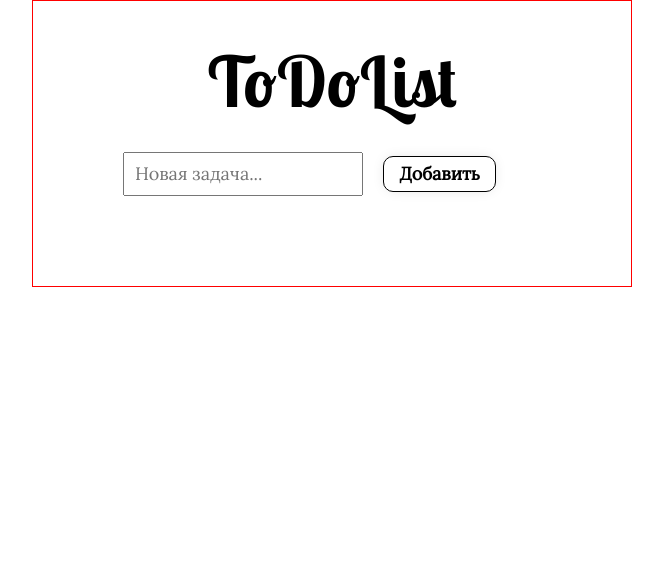
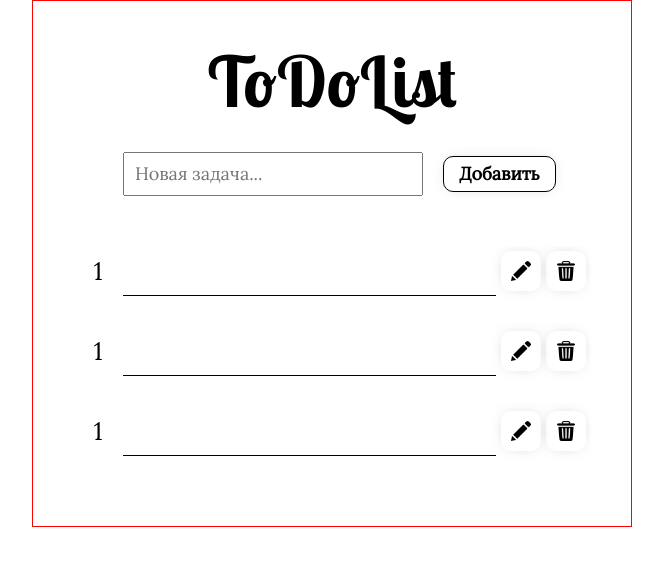
Before and after one commit to AlexandrV9/ToDoList-JS, a plain HTML site: page index.html in a window 1280 px wide. Shown: the whole page, without its empty margins (308-971 px from the left). Drawn offline with Linux system fonts and the light colour scheme.

Commit message:
added full application markup

```diff
--- a/index.html
+++ b/index.html
@@ -22,7 +22,97 @@
         Добавить
       </button>
     </form>
+
+    <form class="to-do-list__form-task-list">
+      <ul class="to-do-list__task-list">
+
+
+        <li class="to-do-list__task-item">
+          <span class="to-do-list__task-item-number">1</span>
+          <input
+            type="text"
+            class="to-do-list__input to-do-list__input_task-item"
+          >
+          <button
+            class="to-do-list__task-item-button
+            to-do-list__task-item-button_type_edit"
+          >
+            <img
+              class="to-do-list__icon to-do-list__icon_type_edit"
+              src="./icons/icon-edit.png"
+            />
+          </button>
+          <button
+            class="to-do-list__task-item-button
+            to-do-list__task-item-button_type_delete"
+          >
+            <img
+              class="to-do-list__icon to-do-list__icon_type_delete"
+              src="./icons/icon-delete.png"
+            />
+          </button>
+        </li>
+
+        <li class="to-do-list__task-item">
+          <span class="to-do-list__task-item-number">1</span>
+          <input
+            type="text"
+            class="to-do-list__input to-do-list__input_task-item"
+          >
+          <button
+            class="to-do-list__task-item-button
+            to-do-list__task-item-button_type_edit"
+          >
+            <img
+              class="to-do-list__icon to-do-list__icon_type_edit"
+              src="./icons/icon-edit.png"
+            />
+          </button>
+          <button
+            class="to-do-list__task-item-button
+            to-do-list__task-item-button_type_delete"
+          >
+            <img
+              class="to-do-list__icon to-do-list__icon_type_delete"
+              src="./icons/icon-delete.png"
+            />
+          </button>
+        </li>
+
+        <li class="to-do-list__task-item">
+          <span class="to-do-list__task-item-number">1</span>
+          <input
+            type="text"
+            class="to-do-list__input to-do-list__input_task-item"
+          >
+          <button
+            class="to-do-list__task-item-button
+            to-do-list__task-item-button_type_edit"
+          >
+            <img
+              class="to-do-list__icon to-do-list__icon_type_edit"
+              src="./icons/icon-edit.png"
+            />
+          </button>
+          <button
+            class="to-do-list__task-item-button
+            to-do-list__task-item-button_type_delete"
+          >
+            <img
+              class="to-do-list__icon to-do-list__icon_type_delete"
+              src="./icons/icon-delete.png"
+            />
+          </button>
+        </li>
+
+
+
+      </ul>
+    </form>
+
   </div>
+
+
 
 </body>
 </html>
--- a/styles/to-do-list.css
+++ b/styles/to-do-list.css
@@ -25,8 +25,7 @@
 }
 
 .to-do-list__input_type_add-task {
-  width: 100%;
-  max-width: 30rem;
+  min-width: 30rem;
   padding: 10px;
   font-size: 1.8rem;
   font-family: 'Lora', serif;
@@ -45,3 +44,68 @@
   font-weight: 600;
   box-shadow: 0px 0px 15px -5px rgba(0, 0, 0, 0.2);
 }
+
+
+.to-do-list__form-task-list,
+.to-do-list__task-list {
+  width: 100%;
+}
+
+.to-do-list__task-list {
+  max-height: 38rem;
+  overflow-y: auto;
+}
+
+.to-do-list__task-item {
+  padding: 0 5px;
+  display: flex;
+  align-items: center;
+  column-gap: 5px;
+  margin-bottom: 3rem;
+}
+
+.to-do-list__input_task-item {
+  border: none;
+  border-bottom: 1px solid black;
+  height: 5rem;
+  width: 100%;
+  font-size: 1.8rem;
+  padding: 1rem;
+  font-family: 'Lora', serif;
+  outline: none;
+  text-overflow: ellipsis;
+}
+
+.to-do-list__input_task-item:focus {
+  background-color: yellow;
+}
+
+.to-do-list__task-item-number {
+  font-size: 2.5rem;
+  display: inline-flex;
+  align-items: center;
+  justify-content: center;
+  height: 4rem;
+  width: 4rem;
+  border-radius: 1rem;
+  background-color: white;
+  flex-shrink: 0;
+  font-family: 'Lora', serif;
+}
+
+.to-do-list__task-item-button {
+  border: none;
+  border-radius: 10px;
+  background: transparent;
+  display: grid;
+  place-items: center;
+  height: 4rem;
+  width: 4rem;
+  flex-shrink: 0;
+  box-shadow: 0px 0px 15px -8px rgba(34, 60, 80, 0.6);
+}
+
+.to-do-list__icon {
+  width: 2rem;
+  height: 2rem;
+}
```
Also changed, not shown: icons/icon-delete-2.png (added), icons/icon-delete.png (added), icons/icon-edit.png (added), 1 other file.
